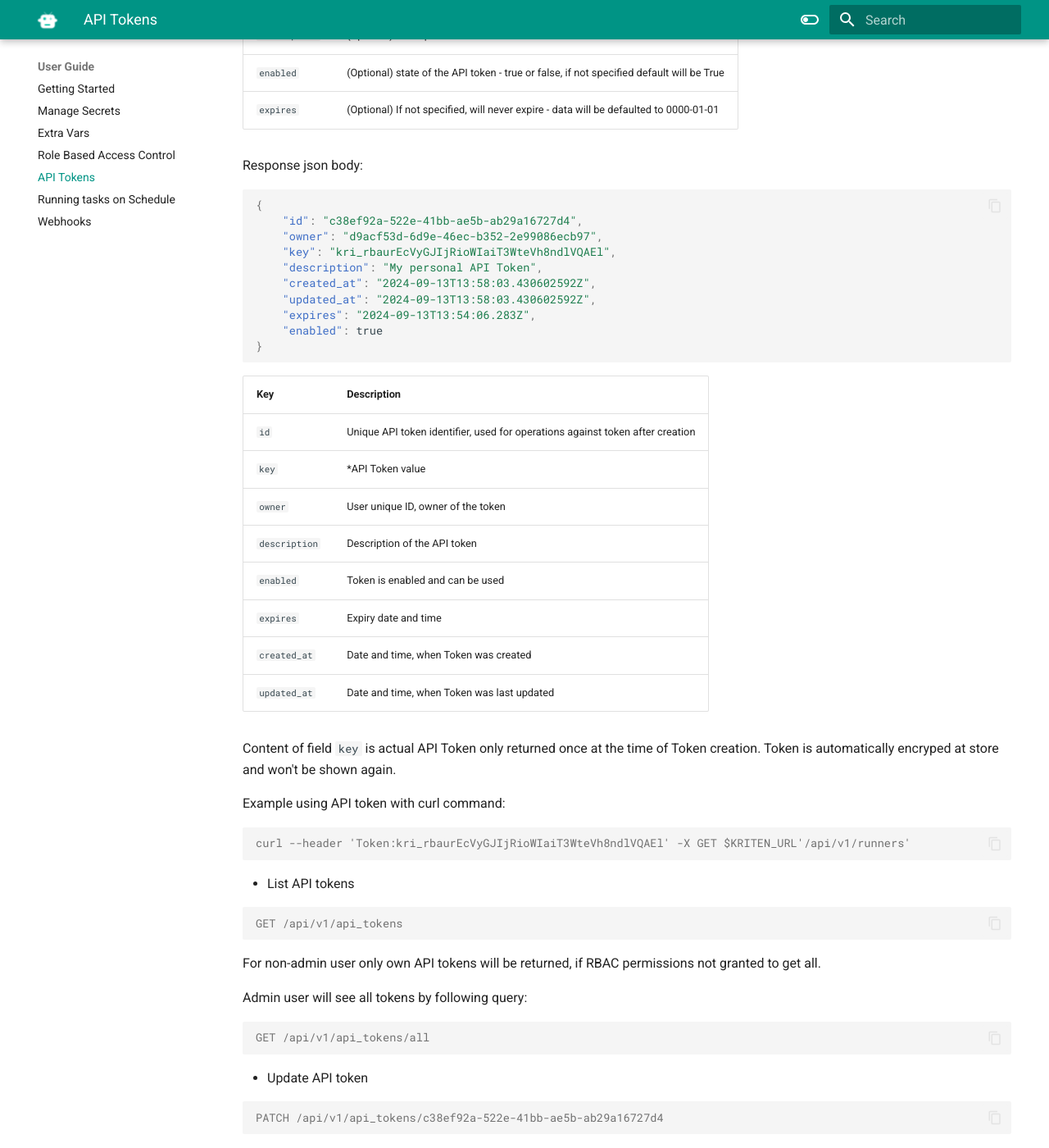
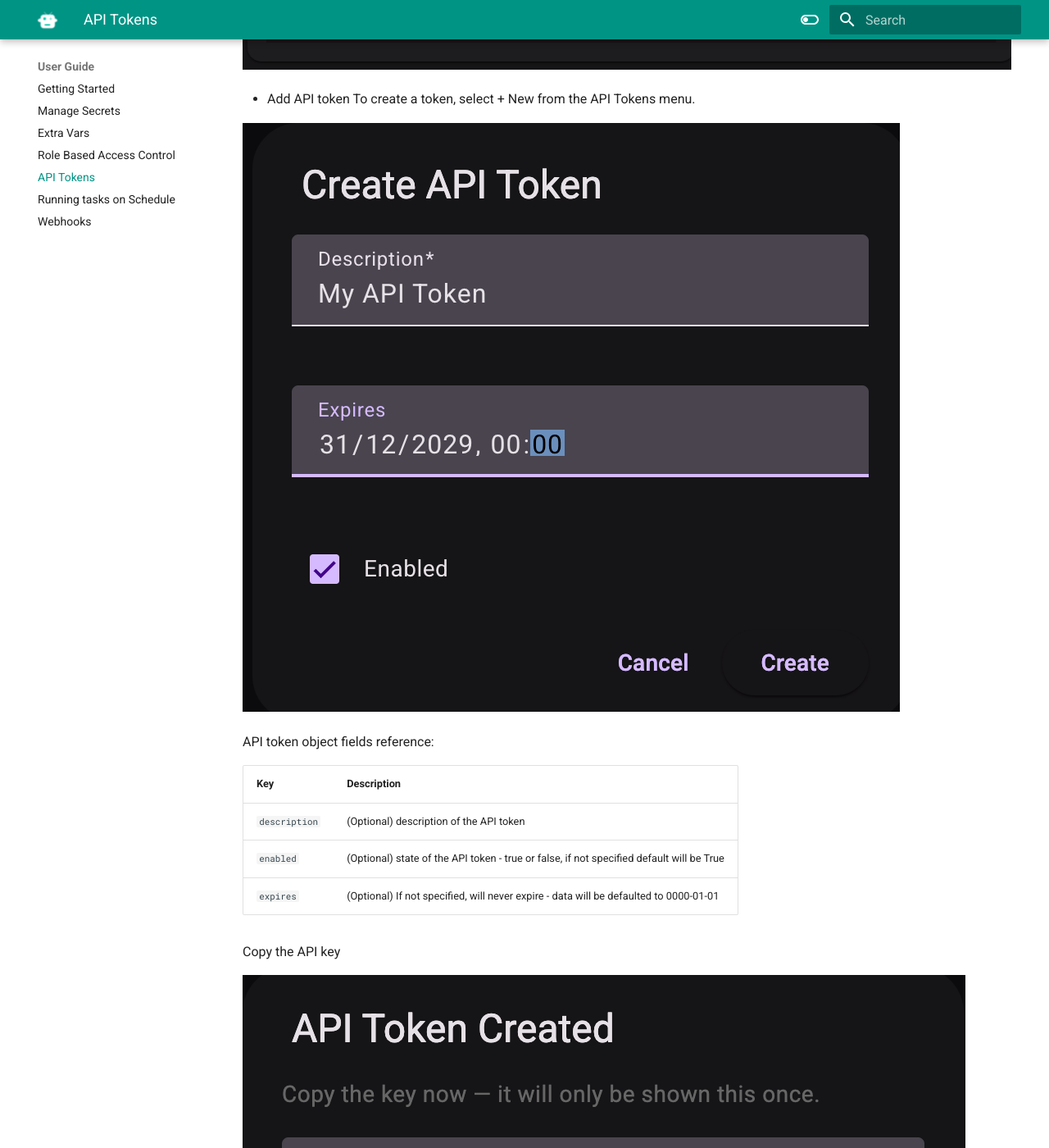
Before and after one commit to kriten-io/kriten-docs, an MkDocs documentation site: the page built from docs/user_guide/api_tokens.md, in a window 1280 px wide and 1400 px high, scrolled down 649 px. Shown: the whole window at 82% size. Built offline with MkDocs 1.6.1 and Material for MkDocs 9.7.7, drawn with Linux system fonts in a browser that asks for light colours; some of the changed text lies outside the part shown.

Commit message:
API tokens and Cronjobs

````diff
--- a/docs/user_guide/api_tokens.md
+++ b/docs/user_guide/api_tokens.md
@@ -2,23 +2,18 @@
 
 Programmatic access to Kriten is provided via API tokens (keys). API tokens are generated per user and adhere RBAC rules.
 
-To generate API token, a user need to have a valid login into Kriten. Following CRUD operations are available for the users:
+* List API tokens
+
+Select API Tokens from the account menu top right.
+For non-admin user only own API tokens will be returned, if RBAC permissions not granted to get all.
+Admin user will see all tokens by following query:
+
+![Kriten API tokens](../assets/kriten-api-tokens.png)
 
 * Add API token
+To create a token, select + New from the API Tokens menu.
 
-```console
-POST /api/v1/api_tokens
-```
-
-Body of request:
-
-```json
-{
-    "description": "My persional API Token",
-    "enabled": true,
-    "expires": "2024-09-13T13:54:06Z"
-}
-```
+![New Kriten API token](../assets/kriten-create-api-token.png)
 
 API token object fields reference:
 
@@ -28,64 +23,6 @@ API token object fields reference:
 |`enabled`|(Optional) state of the API token - true or false, if not specified default will be True|
 |`expires`|(Optional) If not specified, will never expire - data will be defaulted to 0000-01-01|
 
-Response json body:
+Copy the API key
 
-```json
-{
-    "id": "c38ef92a-522e-41bb-ae5b-ab29a16727d4",
-    "owner": "d9acf53d-6d9e-46ec-b352-2e99086ecb97",
-    "key": "kri_rbaurEcVyGJIjRioWIaiT3WteVh8ndlVQAEl",
-    "description": "My personal API Token",
-    "created_at": "2024-09-13T13:58:03.430602592Z",
-    "updated_at": "2024-09-13T13:58:03.430602592Z",
-    "expires": "2024-09-13T13:54:06.283Z",
-    "enabled": true
-}
-```
-
-|Key| Description |
-|---------|-----------|
-|`id`| Unique API token identifier, used for operations against token after creation|
-|`key`| *API Token value|
-|`owner`| User unique ID, owner of the token|
-|`description`| Description of the API token|
-|`enabled`| Token is enabled and can be used|
-|`expires`|Expiry date and time|
-|`created_at`| Date and time, when Token was created|
-|`updated_at`| Date and time, when Token was last updated|
-
-Content of field `key` is actual API Token only returned once at the time of Token creation. Token is automatically encryped at store and won't be shown again.
-
-Example using API token with curl command:
-
-```console
-curl --header 'Token:kri_rbaurEcVyGJIjRioWIaiT3WteVh8ndlVQAEl' -X GET $KRITEN_URL'/api/v1/runners'
-```
-
-* List API tokens
-
-```console
-GET /api/v1/api_tokens
-```
-
-For non-admin user only own API tokens will be returned, if RBAC permissions not granted to get all.
-
-Admin user will see all tokens by following query:
-
-```console
-GET /api/v1/api_tokens/all
-```
-
-* Update API token
-
-```console
-PATCH /api/v1/api_tokens/c38ef92a-522e-41bb-ae5b-ab29a16727d4
-```
-
-Update method can modify *description*, *enabled* and *expires* fields.
-
-* Delete API token
-
-```console
-DELETE /api/v1/api_tokens/c38ef92a-522e-41bb-ae5b-ab29a16727d4
-```
+![Kriten API key](../assets/kriten-api-token-created.png)
````
Also changed, not shown: docs/user_guide/cronjobs.md (+1 -0 lines), docs/user_guide/getting_started.md (+0 -1 lines), docs/assets/kriten-api-token-created.png (added), docs/assets/kriten-api-tokens.png (added), docs/assets/kriten-create-api-token.png (added).
